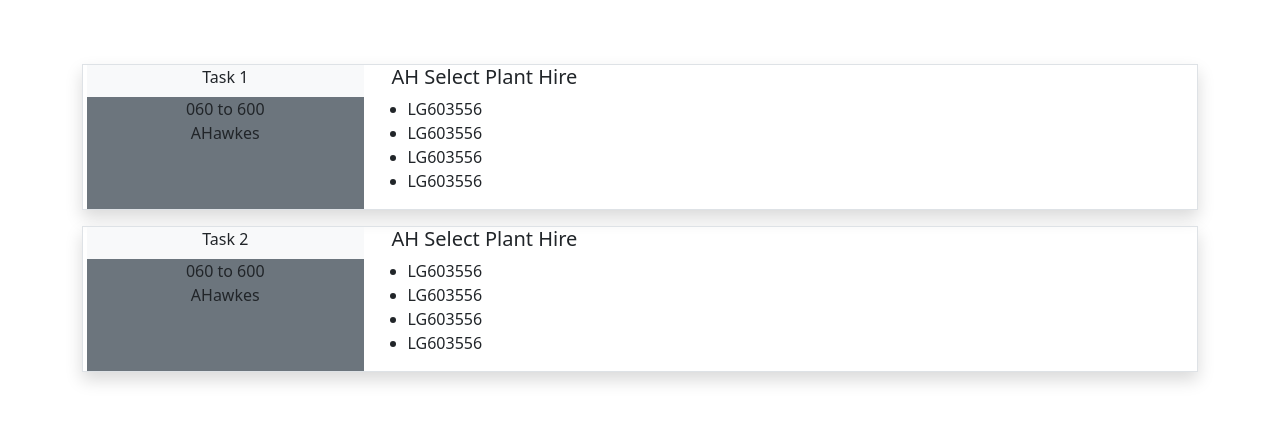
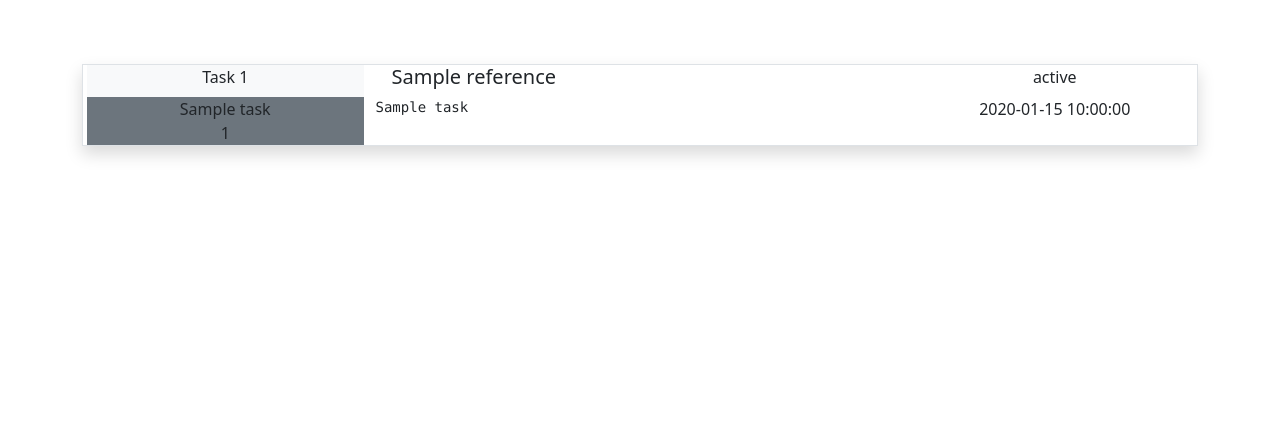
Before and after one commit to Waffleywaffers/warehousetodo, a Flask app: template templates/base.html in a window 1280 px wide. Shown: the part 56-479 px from the top of the page. Run offline with Flask 3, Linux system fonts and the light colour scheme; the template is opened without the code that fills it: most values are stand-ins (such as "Sample title", 1, 10 or a date in 2020); some libraries are stand-ins or nearby versions.

Commit message:
added base functionality to dashboard

```diff
--- a/app.py
+++ b/app.py
@@ -26,7 +26,10 @@ def after_request(response):
 @app.route("/")
 @login_required
 def index():
-    return render_template("base.html")
+    tasks = db.execute(
+        "SELECT * FROM tasks"
+    )
+    return render_template("base.html", tasks=tasks)
 
 @app.route("/login", methods=["GET", "POST"])
 def login():
@@ -69,7 +72,7 @@ def newtask():
         task = request.form.get("task")
         now = datetime.now()
         datetime_string = now.strftime("%Y-%d-%m %H:%M:%S")
-        print(user_id, task_name, reference, task, datetime_string)
+        print(task)
 
         db.execute(
             "INSERT INTO tasks (user_id, task_name, reference, task, datetime) VALUES(?, ?, ?, ?, ?)",
--- a/templates/base.html
+++ b/templates/base.html
@@ -5,53 +5,33 @@
 {% endblock %}
 
 {% block main %}
+  {% for task in tasks %}
   <div class="container px-3 my-3 border shadow text-center">
     <div class="row no-gutters">
       <div class="col-3 bg-light">
-        <span>Task 1</span>
+        <span>Task {{ task.task_id }}</span>
       </div>
       <div class="col">
-        <h5 class="text-start mx-3">AH Select Plant Hire</h5>
+        <h5 class="text-start mx-3">{{ task.reference }}</h5>
+      </div>
+      <div class="col-3">
+        <span>{{ task.status }}</span>
       </div>
     </div>
     <div class="row no-gutters">
         <div class="col-3 bg-secondary">
-            <span>060 to 600</span><br>
-            <span>AHawkes</span>
+            <span>{{ task.task_name }}</span><br>
+            <span>{{ task.user_id }}</span>
        </div>
-       <div class="col-7 text-start">
-            <ul>
-                <li>LG603556</li>
-                <li>LG603556</li>
-                <li>LG603556</li>
-                <li>LG603556</li>
-            </ul>
+       <div class="col-6 text-start">
+          <pre style="white-space: pre-line">
+            {{ task.task }}
+          </pre>
        </div>
-       <div class="col-2">
+       <div class="col-3">
+          <span>{{ task.datetime }}</span>
        </div>
     </div>
   </div>
-  <div class="container px-3 my-3 border shadow text-center">
-    <div class="row no-gutters">
-      <div class="col-3 bg-light">
-        <span>Task 2</span>
-      </div>
-      <div class="col">
-        <h5 class="text-start mx-3">AH Select Plant Hire</h5>
-      </div>
-    </div>
-    <div class="row no-gutters">
-        <div class="col-3 bg-secondary">
-            <span>060 to 600</span><br>
-            <span>AHawkes</span>
-       </div>
-       <div class="col-7 text-start">
-            <ul>
-                <li>LG603556</li>
-                <li>LG603556</li>
-                <li>LG603556</li>
-                <li>LG603556</li>
-            </ul>
-       </div>
-       <div class="col-2">
+  {% endfor %}
         {% endblock %}
```
Also changed, not shown: whtd.db.
